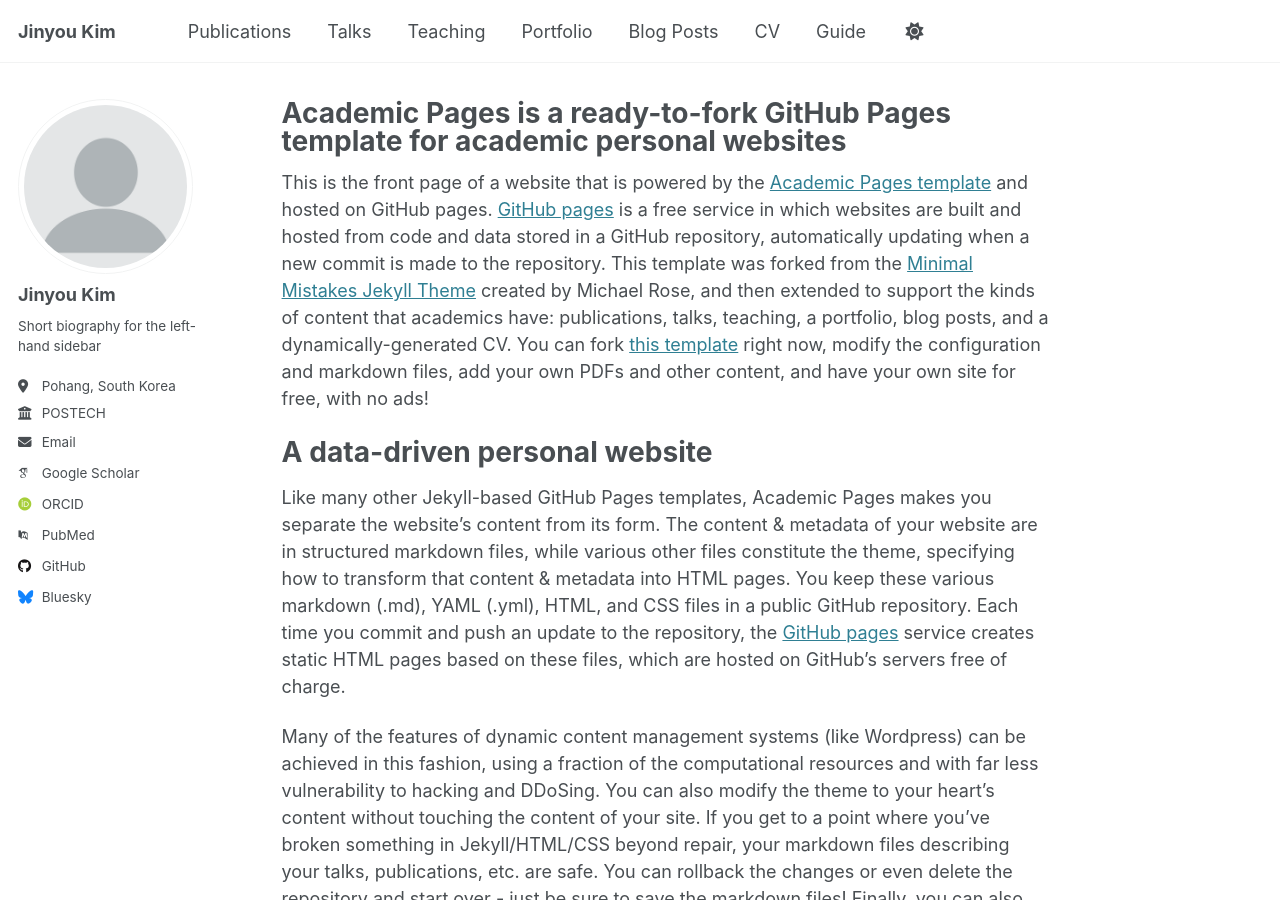
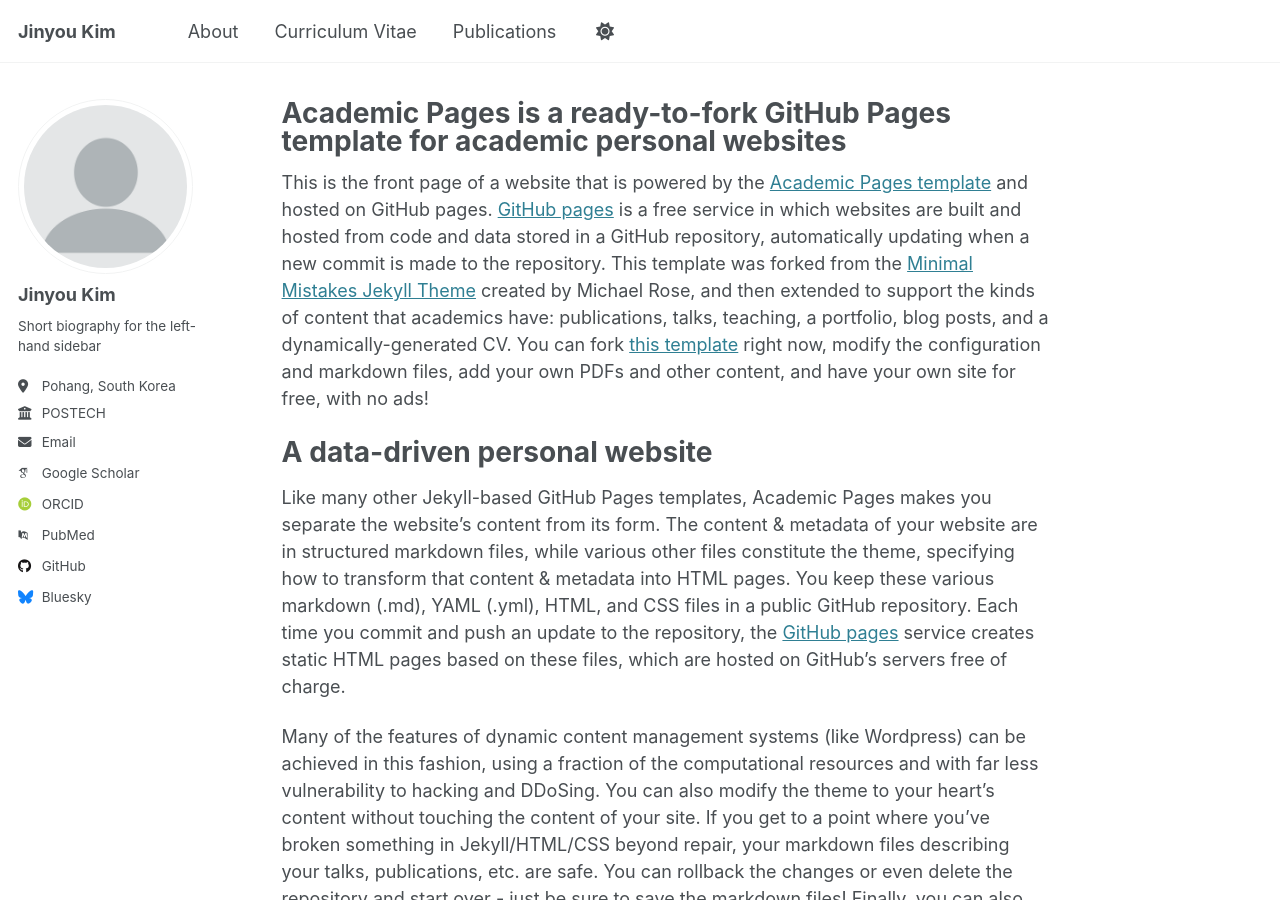
Before and after one commit to JinyouKim/jinyoukim.github.io, a Jekyll site: the page built from _pages/about.md, in a window 1280 px wide and 900 px high. Built offline with Jekyll 4.4.1, drawn with Linux system fonts in a browser that asks for light colours; some web fonts are replaced.

Commit message:
Update navigation.yml

```diff
--- a/_data/navigation.yml
+++ b/_data/navigation.yml
@@ -8,26 +8,11 @@
 #      Markdown formatted page while the second is generated using JSON.
 
 main:
+  - title: "About"
+    url: /about/
+
+  - title: "Curriculum Vitae"
+    url: /cv/
+
   - title: "Publications"
     url: /publications/
-
-  - title: "Talks"
-    url: /talks/
-
-  - title: "Teaching"
-    url: /teaching/
-
-  - title: "Portfolio"
-    url: /portfolio/
-
-  - title: "Blog Posts"
-    url: /year-archive/
-
-  - title: "CV"
-    url: /cv/
-
-  # - title: "CV"
-  #   url: /cv-json/
-
-  - title: "Guide"
-    url: /markdown/
```
